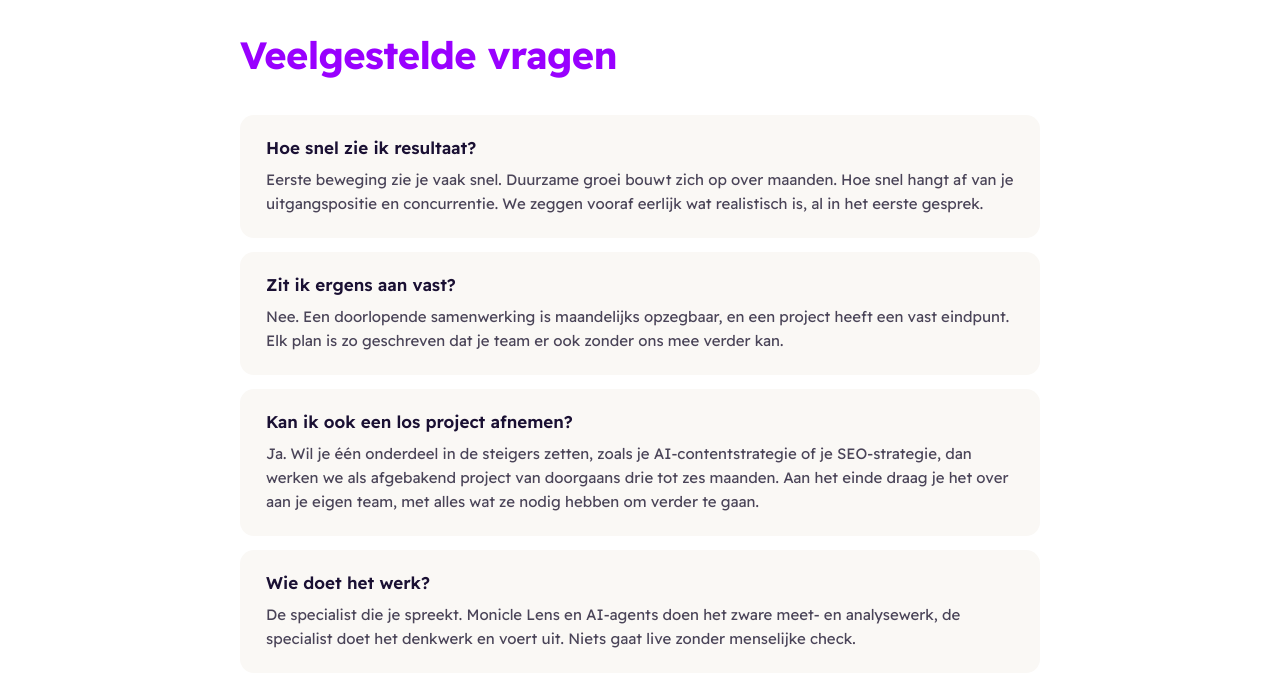
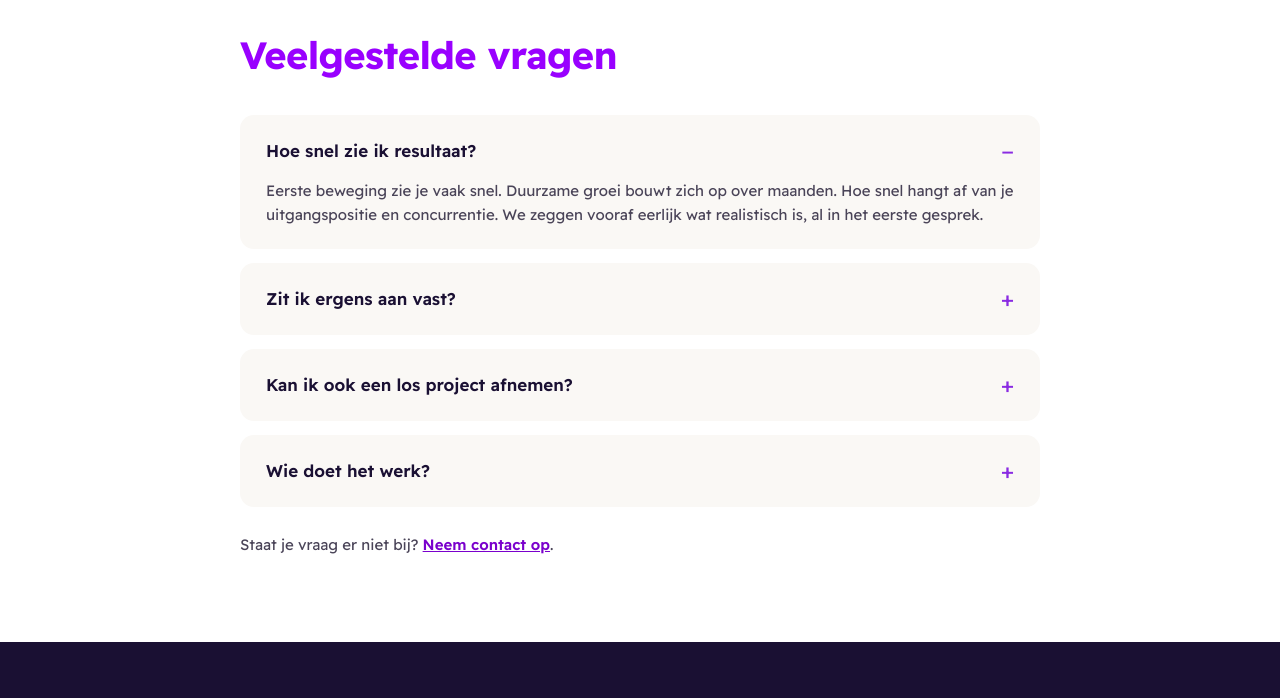
Before and after one commit to bots-genius123/monicle-site, a plain HTML site: page werkwijze/index.html in a window 1280 px wide. Shown: the part 5130-5828 px from the top of the page. Drawn offline with Linux system fonts and the light colour scheme.

Commit message:
Footer-logo linkt naar home; FAQ's als uitklapper; compactere hero met knop 'Aanvragen'
- Wit logo in de footer is nu een link naar /
- FAQ op werkwijze en gratis groeianalyse als uitklapper, zoals op de homepage
- Hero homepage: minder ruimte boven kop en formulier, knop 'Aanvragen';
  knop staat nu boven de vouw op 1440x790

Co-Authored-By: Claude Opus 5.5 <noreply@anthropic.com>

```diff
--- a/werkwijze/index.html
+++ b/werkwijze/index.html
@@ -297,22 +297,22 @@
     <div style="max-width:800px;margin:0 auto;padding:88px 24px">
       <h2 style="margin:0 0 36px;font-weight:700;font-size:38px;letter-spacing:-0.015em;color:#9900FF">Veelgestelde vragen</h2>
       <div style="display:flex;flex-direction:column;gap:14px">
-        <div style="background:#FAF8F5;border-radius:14px;padding:22px 26px">
-          <h3 style="margin:0;font-size:17px;font-weight:600">Hoe snel zie ik resultaat?</h3>
-          <p style="margin:10px 0 0;font-size:15px;line-height:1.6;color:#4A4458">Eerste beweging zie je vaak snel. Duurzame groei bouwt zich op over maanden. Hoe snel hangt af van je uitgangspositie en concurrentie. We zeggen vooraf eerlijk wat realistisch is, al in het eerste gesprek.</p>
-        </div>
-        <div style="background:#FAF8F5;border-radius:14px;padding:22px 26px">
-          <h3 style="margin:0;font-size:17px;font-weight:600">Zit ik ergens aan vast?</h3>
-          <p style="margin:10px 0 0;font-size:15px;line-height:1.6;color:#4A4458">Nee. Een doorlopende samenwerking is maandelijks opzegbaar, en een project heeft een vast eindpunt. Elk plan is zo geschreven dat je team er ook zonder ons mee verder kan.</p>
-        </div>
-        <div style="background:#FAF8F5;border-radius:14px;padding:22px 26px">
-          <h3 style="margin:0;font-size:17px;font-weight:600">Kan ik ook een los project afnemen?</h3>
-          <p style="margin:10px 0 0;font-size:15px;line-height:1.6;color:#4A4458">Ja. Wil je één onderdeel in de steigers zetten, zoals je AI-contentstrategie of je SEO-strategie, dan werken we als afgebakend project van doorgaans drie tot zes maanden. Aan het einde draag je het over aan je eigen team, met alles wat ze nodig hebben om verder te gaan.</p>
-        </div>
-        <div style="background:#FAF8F5;border-radius:14px;padding:22px 26px">
-          <h3 style="margin:0;font-size:17px;font-weight:600">Wie doet het werk?</h3>
-          <p style="margin:10px 0 0;font-size:15px;line-height:1.6;color:#4A4458">De specialist die je spreekt. Monicle Lens en AI-agents doen het zware meet- en analysewerk, de specialist doet het denkwerk en voert uit. Niets gaat live zonder menselijke check.</p>
-        </div>
+        <details class="faq" style="background:#FAF8F5;border-radius:14px;padding:22px 26px" open>
+          <summary style="cursor:pointer;display:flex;justify-content:space-between;align-items:center;gap:16px;width:100%;font-size:17px;font-weight:600;color:#1A1033;box-sizing:border-box;font-family:inherit"><h3 style="margin:0;font:inherit">Hoe snel zie ik resultaat?</h3><span class="faq-plus" style="color:#8A2BE2;font-size:22px;font-weight:400" aria-hidden="true">+</span><span class="faq-min" style="color:#8A2BE2;font-size:22px;font-weight:400" aria-hidden="true">−</span></summary>
+          <p style="margin:14px 0 0;font-size:15px;line-height:1.6;color:#4A4458">Eerste beweging zie je vaak snel. Duurzame groei bouwt zich op over maanden. Hoe snel hangt af van je uitgangspositie en concurrentie. We zeggen vooraf eerlijk wat realistisch is, al in het eerste gesprek.</p>
+        </details>
+        <details class="faq" style="background:#FAF8F5;border-radius:14px;padding:22px 26px">
+          <summary style="cursor:pointer;display:flex;justify-content:space-between;align-items:center;gap:16px;width:100%;font-size:17px;font-weight:600;color:#1A1033;box-sizing:border-box;font-family:inherit"><h3 style="margin:0;font:inherit">Zit ik ergens aan vast?</h3><span class="faq-plus" style="color:#8A2BE2;font-size:22px;font-weight:400" aria-hidden="true">+</span><span class="faq-min" style="color:#8A2BE2;font-size:22px;font-weight:400" aria-hidden="true">−</span></summary>
+          <p style="margin:14px 0 0;font-size:15px;line-height:1.6;color:#4A4458">Nee. Een doorlopende samenwerking is maandelijks opzegbaar, en een project heeft een vast eindpunt. Elk plan is zo geschreven dat je team er ook zonder ons mee verder kan.</p>
+        </details>
+        <details class="faq" style="background:#FAF8F5;border-radius:14px;padding:22px 26px">
+          <summary style="cursor:pointer;display:flex;justify-content:space-between;align-items:center;gap:16px;width:100%;font-size:17px;font-weight:600;color:#1A1033;box-sizing:border-box;font-family:inherit"><h3 style="margin:0;font:inherit">Kan ik ook een los project afnemen?</h3><span class="faq-plus" style="color:#8A2BE2;font-size:22px;font-weight:400" aria-hidden="true">+</span><span class="faq-min" style="color:#8A2BE2;font-size:22px;font-weight:400" aria-hidden="true">−</span></summary>
+          <p style="margin:14px 0 0;font-size:15px;line-height:1.6;color:#4A4458">Ja. Wil je één onderdeel in de steigers zetten, zoals je AI-contentstrategie of je SEO-strategie, dan werken we als afgebakend project van doorgaans drie tot zes maanden. Aan het einde draag je het over aan je eigen team, met alles wat ze nodig hebben om verder te gaan.</p>
+        </details>
+        <details class="faq" style="background:#FAF8F5;border-radius:14px;padding:22px 26px">
+          <summary style="cursor:pointer;display:flex;justify-content:space-between;align-items:center;gap:16px;width:100%;font-size:17px;font-weight:600;color:#1A1033;box-sizing:border-box;font-family:inherit"><h3 style="margin:0;font:inherit">Wie doet het werk?</h3><span class="faq-plus" style="color:#8A2BE2;font-size:22px;font-weight:400" aria-hidden="true">+</span><span class="faq-min" style="color:#8A2BE2;font-size:22px;font-weight:400" aria-hidden="true">−</span></summary>
+          <p style="margin:14px 0 0;font-size:15px;line-height:1.6;color:#4A4458">De specialist die je spreekt. Monicle Lens en AI-agents doen het zware meet- en analysewerk, de specialist doet het denkwerk en voert uit. Niets gaat live zonder menselijke check.</p>
+        </details>
       </div>
       <p style="margin:28px 0 0;font-size:15px;color:#4A4458">Staat je vraag er niet bij? <a href="/contact/" style="color:#7A00CC;font-weight:600">Neem contact op</a>.</p>
     </div>
@@ -321,7 +321,7 @@
   <footer style="background:#1A1033;color:rgba(255,255,255,0.82)">
     <div style="max-width:1160px;margin:0 auto;padding:64px 24px 32px;display:flex;flex-wrap:wrap;gap:48px">
       <div style="flex:2 1 280px;min-width:0;display:flex;flex-direction:column;gap:12px">
-        <img src="/assets/img/monicle-logo-wit.png" alt="Monicle" width="145" height="30" loading="lazy" style="height:30px;width:145px;display:block">
+        <a href="/" style="display:inline-flex;align-self:flex-start"><img src="/assets/img/monicle-logo-wit.png" alt="Monicle" width="145" height="30" loading="lazy" style="height:30px;width:145px;display:block"></a>
         <p style="margin:0;font-size:15px;color:rgba(255,255,255,0.82)">Zicht op wat telt.</p>
       </div>
       <nav style="flex:1 1 200px;min-width:0;display:flex;flex-direction:column;gap:10px" aria-label="Diensten">
```
Also changed, not shown: contact/index.html (+1 -1 lines), gratis-groeianalyse/index.html (+13 -13 lines), index.html (+6 -6 lines), privacy/index.html (+1 -1 lines).
